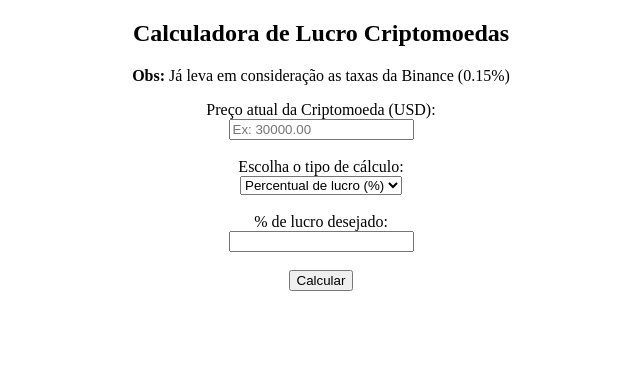
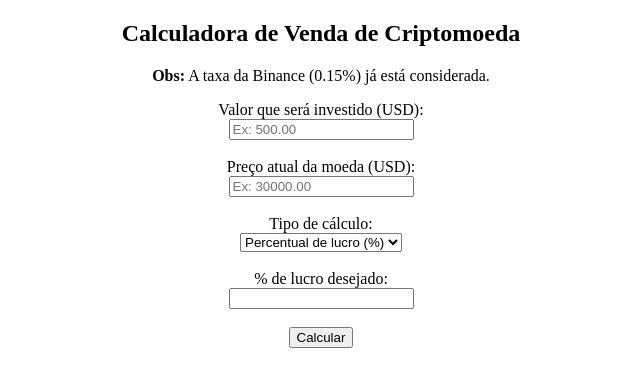
Before and after one commit to rafinhakarts/CalcularCriptomoeda, a PHP site: page / in a window 1280 px wide. Shown: the top 387 px of the page, without its empty margins (319-959 px from the left). Run offline with PHP 8.4, Linux system fonts and the light colour scheme.

Commit message:
Update index.php
agora calcula de forma mais completa

```diff
--- a/index.php
+++ b/index.php
@@ -1,40 +1,50 @@
 <?php
-error_reporting(0);
+error_reporting(1);
 $targetPrice = null;
 
 if ($_SERVER["REQUEST_METHOD"] === "POST") {
+    $investedAmount = floatval($_POST["invested_usd"]);
     $btcPrice = floatval($_POST["btc_price"]);
-    $taxRate = 0.0015; // 0.075% compra + 0.075% venda
+    $taxRate = 0.0015;
 
-    $calculationType = $_POST["calculation_type"];
+    // Verifica se o preço é maior que zero para evitar divisão por zero
+    if ($btcPrice > 0 && $investedAmount > 0) {
+        $coinQty = $investedAmount / $btcPrice;
 
-    if ($calculationType === 'percent') {
-        $desiredProfit = $_POST['porcentagem'] / 100;
-        $totalGain = $desiredProfit - $taxRate;
-        $targetPrice = $btcPrice * (1 + $totalGain);
-    } elseif ($calculationType === 'usd') {
-        $desiredProfitUSD = floatval($_POST['porcentagem_usd']);
-        $targetPrice = ($btcPrice + $desiredProfitUSD) / (1 - $taxRate);
+        $calculationType = $_POST["calculation_type"];
+
+        if ($calculationType === 'percent') {
+            $profitPercent = floatval($_POST['porcentagem']) / 100;
+            $profitUSD = $investedAmount * $profitPercent;
+            $targetPrice = ($investedAmount + $profitUSD) / ($coinQty * (1 - $taxRate));
+        } elseif ($calculationType === 'usd') {
+            $profitUSD = floatval($_POST['porcentagem_usd']);
+            $targetPrice = ($investedAmount + $profitUSD) / ($coinQty * (1 - $taxRate));
+        }
     }
 }
+
 ?>
 
 <!DOCTYPE html>
 <html lang="pt-br">
 <head>
     <meta charset="UTF-8">
-    <title>Calculadora de Lucro Criptomoedas</title>
+    <title>Calculadora de Venda de Criptomoeda</title>
 </head>
 <body>
 <center>
-    <h2>Calculadora de Lucro Criptomoedas</h2>
-    <p><strong>Obs:</strong> Já leva em consideração as taxas da Binance (0.15%)</p>
+    <h2>Calculadora de Venda de Criptomoeda</h2>
+    <p><strong>Obs:</strong> A taxa da Binance (0.15%) já está considerada.</p>
 
     <form method="post" onsubmit="return validarFormulario()">
-        <label>Preço atual da Criptomoeda (USD):</label><br>
+        <label>Valor que será investido (USD):</label><br>
+        <input type="number" name="invested_usd" placeholder="Ex: 500.00" step="0.01" required><br><br>
+
+        <label>Preço atual da moeda (USD):</label><br>
         <input type="number" name="btc_price" placeholder="Ex: 30000.00" step="0.0001" required><br><br>
 
-        <label>Escolha o tipo de cálculo:</label><br>
+        <label>Tipo de cálculo:</label><br>
         <select name="calculation_type" id="tipoCalculo" required>
             <option value="percent">Percentual de lucro (%)</option>
             <option value="usd">Lucro em USD</option>
@@ -47,20 +57,20 @@ if ($_SERVER["REQUEST_METHOD"] === "POST") {
 
         <div id="usd-form" style="display:none;">
             <label>Lucro desejado em USD:</label><br>
-            <input type="number" name="porcentagem_usd" id="campoUSD" step="0.0001"><br><br>
+            <input type="number" name="porcentagem_usd" id="campoUSD" step="0.01"><br><br>
         </div>
 
         <button type="submit">Calcular</button>
     </form>
 
     <?php if ($targetPrice): ?>
-        <h3>📈 Preço alvo:</h3>
+        <h3>📈 Preço alvo de venda por moeda:</h3>
         <p><strong>$<?= number_format($targetPrice, 4, '.', ',') ?></strong></p>
 
         <?php if ($calculationType === 'percent'): ?>
             <p>Venda a esse valor para obter <strong><?= floatval($_POST['porcentagem']) ?>%</strong> de lucro líquido (com taxas)</p>
         <?php elseif ($calculationType === 'usd'): ?>
-            <p>Venda a esse valor para obter <strong>$<?= number_format($_POST['porcentagem_usd'], 4, '.', ',') ?></strong> de lucro (com taxas)</p>
+            <p>Venda a esse valor para obter <strong>$<?= number_format($_POST['porcentagem_usd'], 2, '.', ',') ?></strong> de lucro (com taxas)</p>
         <?php endif; ?>
     <?php endif; ?>
 </center>
@@ -91,7 +101,7 @@ if ($_SERVER["REQUEST_METHOD"] === "POST") {
             }
         } else {
             if (!campoUSD.value) {
-                alert("Informe o lucro em USD.");
+                alert("Informe o lucro desejado em USD.");
                 campoUSD.focus();
                 return false;
             }
```
